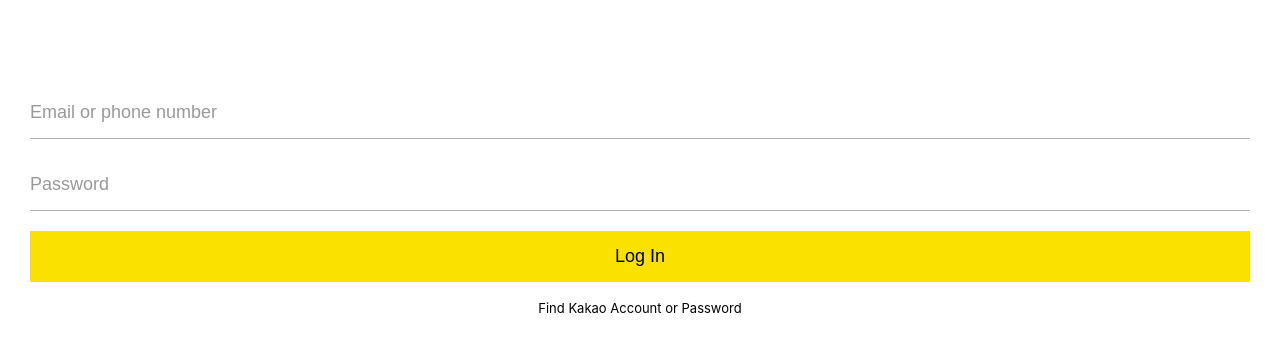
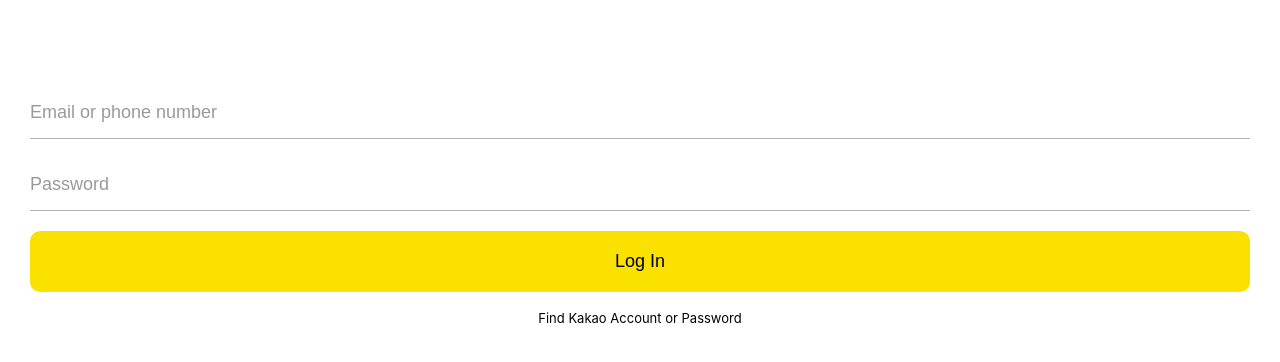
Before and after one commit to allsteelkr/clonekakaotalkpractice, a plain HTML site: page index.html in a window 1280 px wide. Shown: the part 180-542 px from the top of the page. Drawn offline with Linux system fonts and the light colour scheme.

Commit message:
update 2 index

```diff
--- a/css/styles.css
+++ b/css/styles.css
@@ -53,6 +53,9 @@ body {
 
 #login-form input[type="submit"] {
   background-color: var(--yellow);
+  cursor: pointer;
+  padding: 20px 0px;
+  border-radius: 10px;
 }
 
 #login-form a {
```
